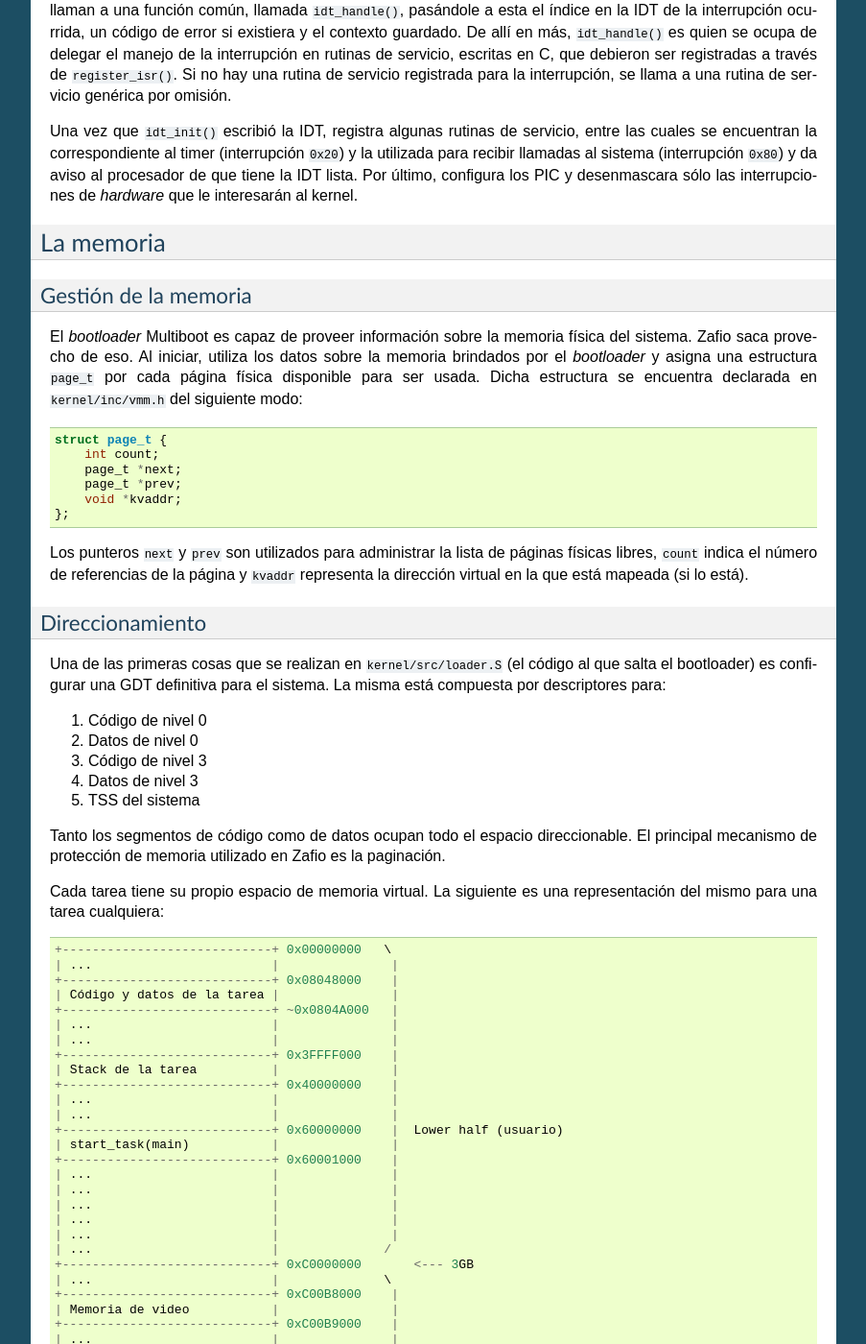
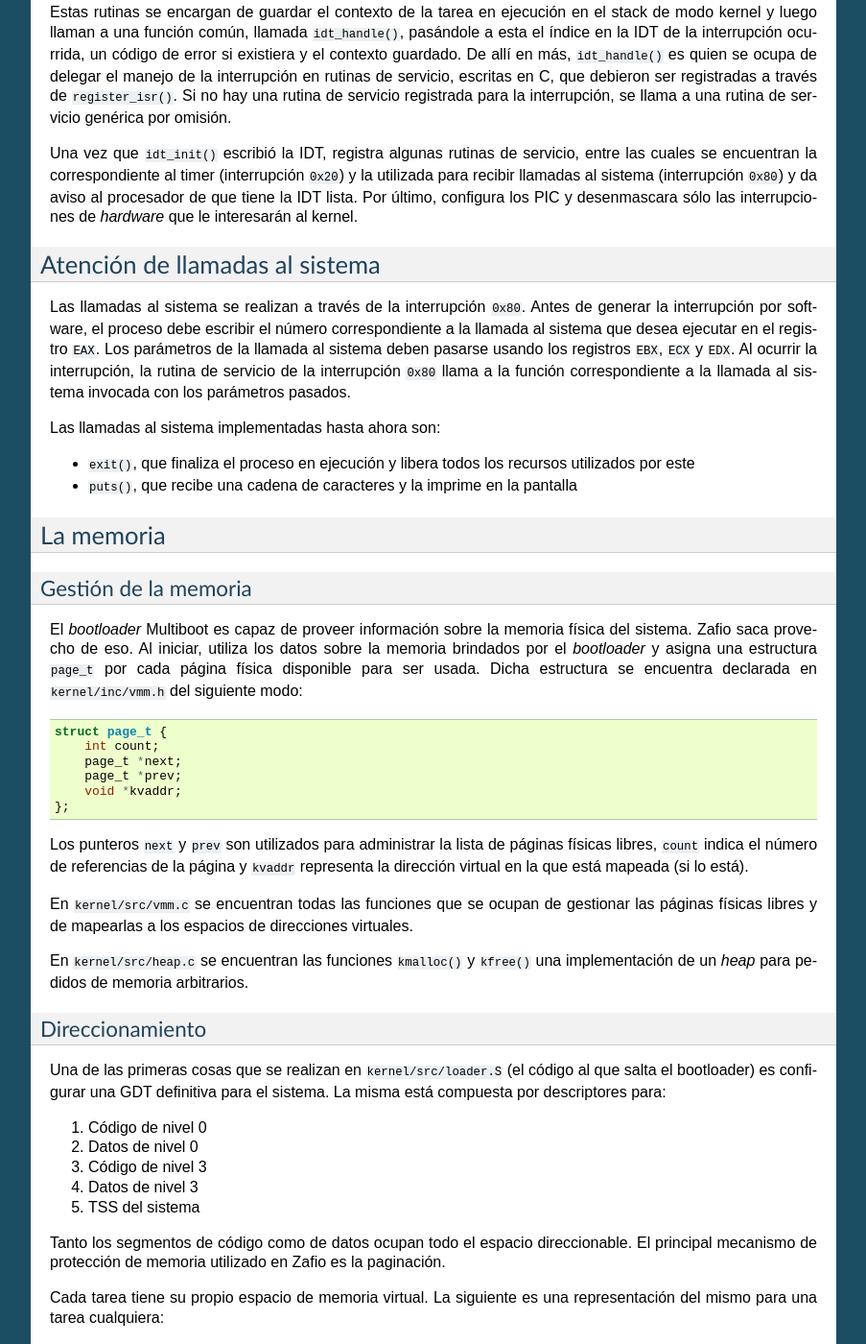
Before and after one commit to crazy2k/zafio, a Sphinx documentation site: the page built from doc/zafio.rst, in a window 1280 px wide and 1400 px high, scrolled down 3675 px. Shown: the whole window at 96% size, without its empty margins (198-1101 px from the left). Built offline with Sphinx 7.4.7, drawn with Linux system fonts in a browser that asks for light colours; formulas are drawn with MathJax 3; pages that are not in the unit, such as notebooks, are missing from menus; some of the changed text lies outside the part shown.

```diff
--- a/doc/index.rst
+++ b/doc/index.rst
@@ -33,6 +33,7 @@ A continuación, la tabla de contenidos de la documentación:
 
    background
    zafio
+   install
    extension
 
 ----
--- a/doc/zafio.rst
+++ b/doc/zafio.rst
@@ -185,7 +185,8 @@ hallan en ``kernel/src/sched.c``.
 Hasta este punto, se reserva espacio para el descriptor del proceso y
 para el stack del kernel de la tarea, pero la reserva y mapeo del
 stack de usuario y del código y los datos de la tarea en su espacio de
-direcciones virtual se realiza recién cuando a esta le toca ejecutarse
+direcciones virtual, utilizando la información en el ejecutable ELF
+correspondiente, se realiza recién cuando a esta le toca ejecutarse
 por primera vez. El código que se ocupa de esto se halla repartido
 entre ``kernel/src/sched.c``, ``kernel/src/sched_helpers.S`` y
 ``kernel/src/progs.c``.
@@ -270,6 +271,25 @@ de servicio, entre las cuales se encuentran la correspondiente al timer
 lista. Por último, configura los PIC y desenmascara sólo las
 interrupciones de *hardware* que le interesarán al kernel.
 
+Atención de llamadas al sistema
+-------------------------------
+
+Las llamadas al sistema se realizan a través de la interrupción
+``0x80``. Antes de generar la interrupción por software, el proceso
+debe escribir el número correspondiente a la llamada al sistema que
+desea ejecutar en el registro ``EAX``. Los parámetros de la llamada al
+sistema deben pasarse usando los registros ``EBX``, ``ECX`` y ``EDX``.
+Al ocurrir la interrupción, la rutina de servicio de la interrupción
+``0x80`` llama a la función correspondiente a la llamada al sistema
+invocada con los parámetros pasados.
+
+Las llamadas al sistema implementadas hasta ahora son:
+
+* ``exit()``, que finaliza el proceso en ejecución y libera todos los
+  recursos utilizados por este
+* ``puts()``, que recibe una cadena de caracteres y la imprime en la
+  pantalla
+
 La memoria
 ----------
 
@@ -294,6 +314,14 @@ Los punteros ``next`` y ``prev`` son utilizados para administrar la
 lista de páginas físicas libres, ``count`` indica el número de
 referencias de la página y ``kvaddr`` representa la dirección virtual
 en la que está mapeada (si lo está).
+
+En ``kernel/src/vmm.c`` se encuentran todas las funciones que se ocupan
+de gestionar las páginas físicas libres y de mapearlas a los espacios
+de direcciones virtuales.
+
+En ``kernel/src/heap.c`` se encuentran las funciones ``kmalloc()`` y
+``kfree()`` una implementación de un *heap* para pedidos de memoria
+arbitrarios.
 
 Direccionamiento
 ~~~~~~~~~~~~~~~~
```
Also changed, not shown: other parts of doc/zafio.rst (+0 -8 lines), doc/extension.rst (deleted, +0 -7 lines), doc/install.rst (added, +31 -0 lines).
